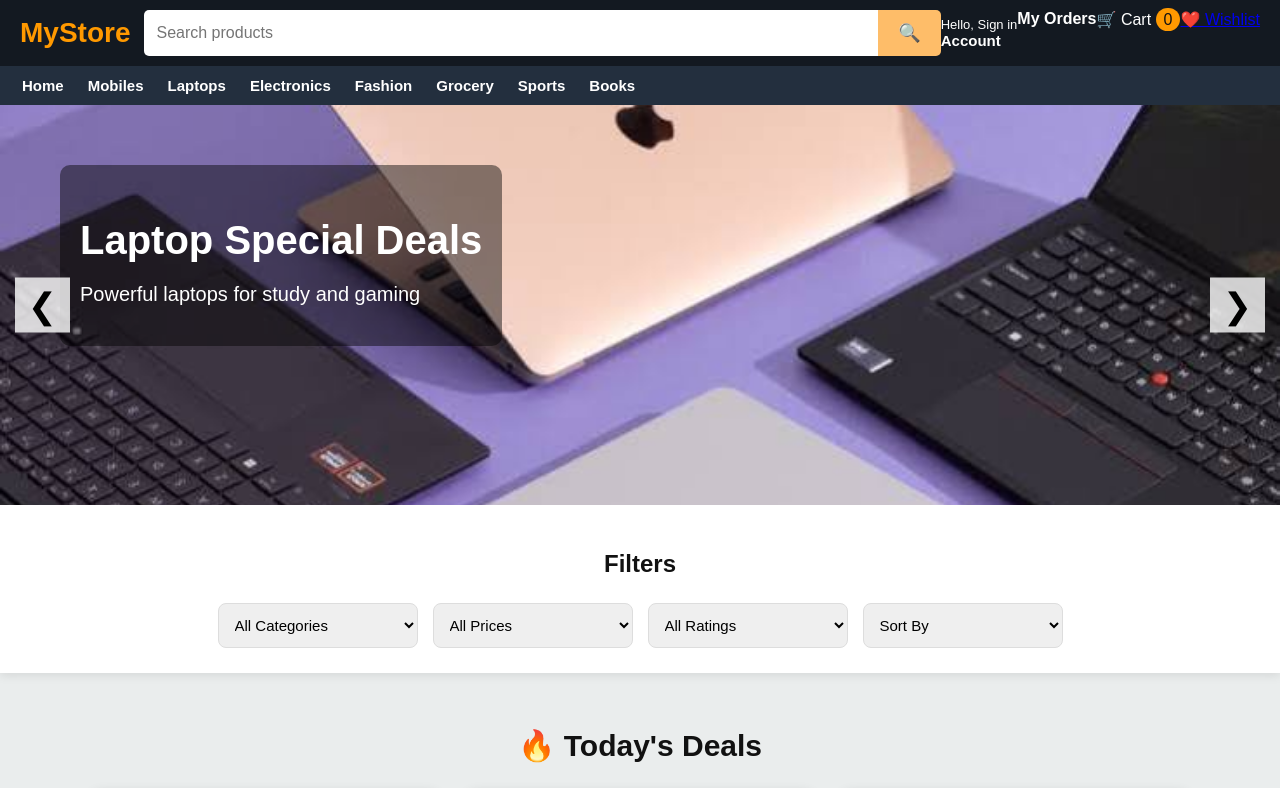
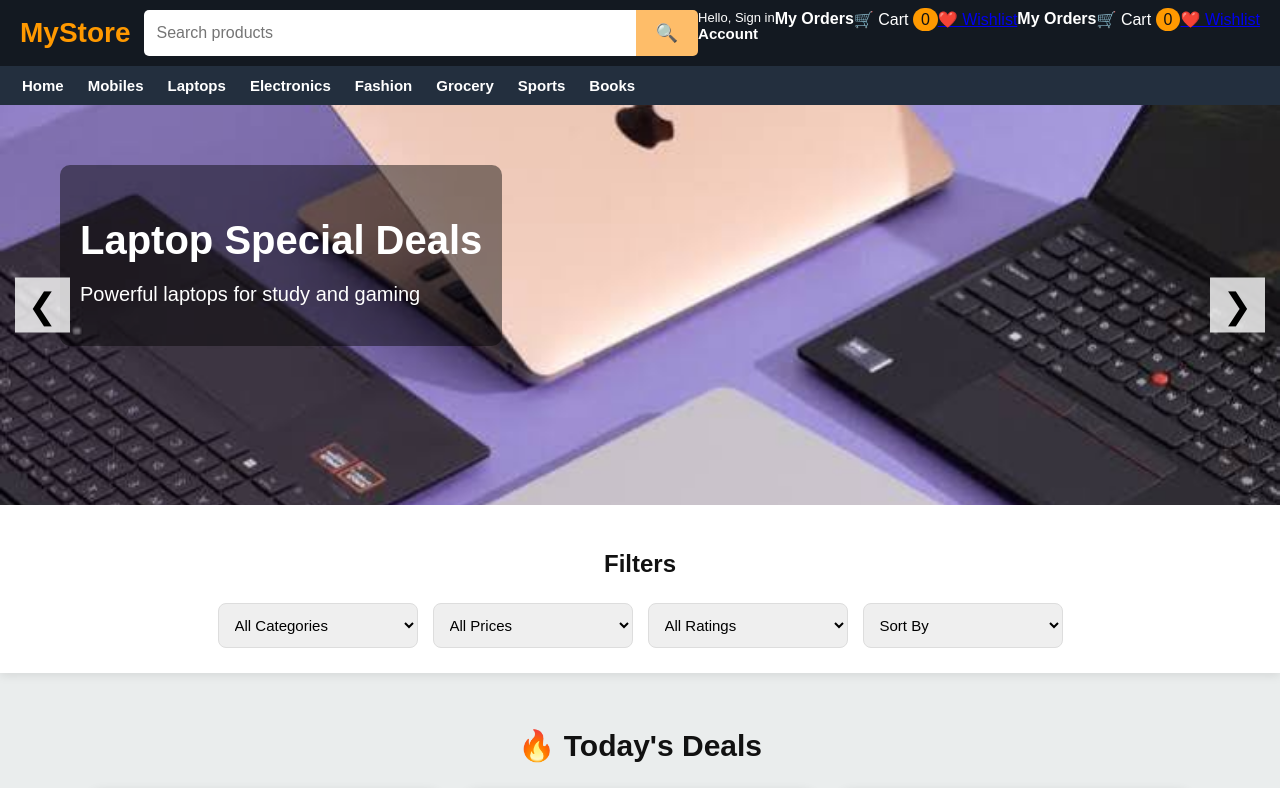
Before and after one commit to DEENA-444/MyStore-, a website: page index.html in a window 1280 px wide. Shown: the top 788 px of the page. Drawn offline with Linux system fonts and the light colour scheme.

Commit message:
Update index.html

```diff
--- a/index.html
+++ b/index.html
@@ -37,25 +37,23 @@
                 🔍
             </button>
 
-<div class="account-area">
+<a href="login.html" class="account-link" id="accountLink">
+    Hello, Sign in<br>
+    <strong>Account</strong>
+</a>
 
-    <a
-        href="login.html"
-        class="account-link"
-        id="accountLink"
-    >
-        Hello, Sign in
-        <strong>Account</strong>
-    </a>
+<a href="orders.html" class="orders-link">
+    My Orders
+</a>
 
-    <button
-        id="logoutButton"
-        class="logout-button"
-    >
-        Logout
-    </button>
+<a href="cart.html" class="cart-link">
+    🛒 Cart
+    <span id="cartCount">0</span>
+</a>
 
-</div>
+<a href="wishlist.html" class="wishlist-link">
+    ❤️ Wishlist
+</a>
 
 <a
     href="orders.html"
```
